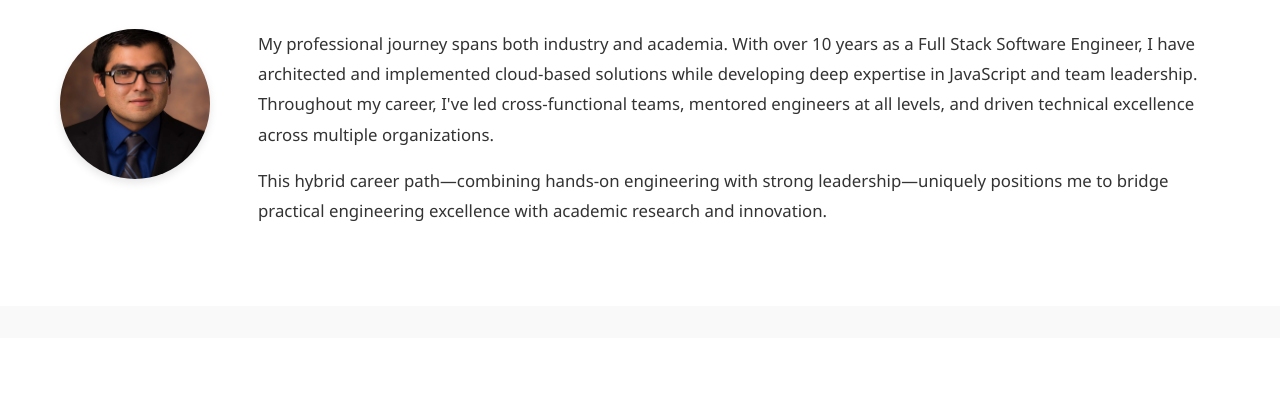
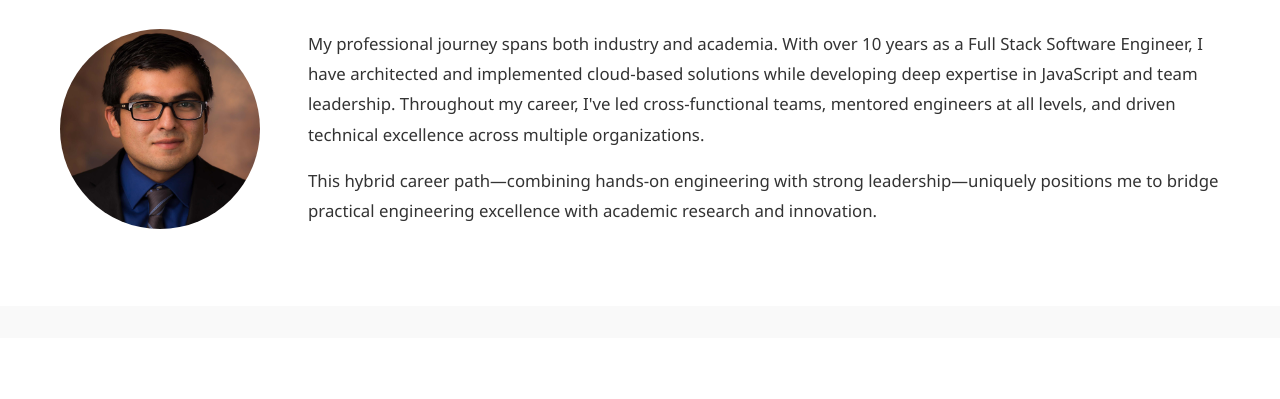
Before and after one commit to naataaniitsosie/academic-website, a plain HTML site: page index.html in a window 1280 px wide. Shown: the part 342-741 px from the top of the page. Drawn offline with Linux system fonts and the light colour scheme.

Commit message:
fix:image positioning and size

```diff
--- a/styles.css
+++ b/styles.css
@@ -102,11 +102,11 @@ body {
 }
 
 .profile-pic {
-    width: 150px;
-    height: 150px;
+    width: 200px;       /* or whatever size you prefer */
+    height: 200px;
     border-radius: 50%;
     object-fit: cover;
-    box-shadow: 0 4px 8px rgba(0, 0, 0, 0.1);
+    object-position: 50% 15%; /* adjust vertical centering */
 }
 
 .about-text {
```
